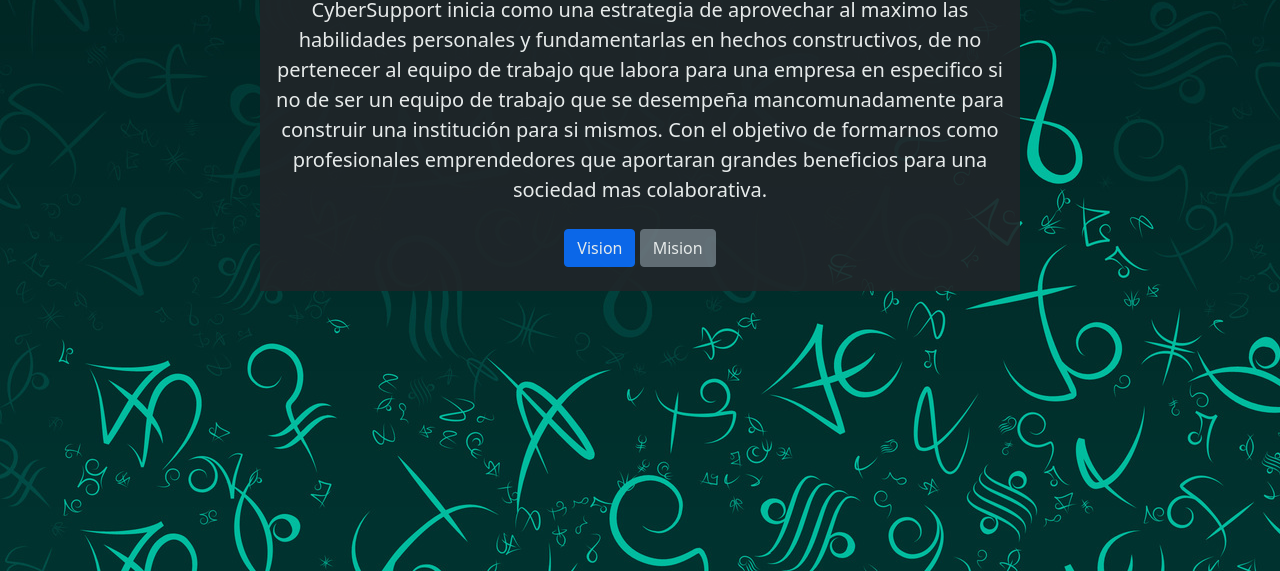
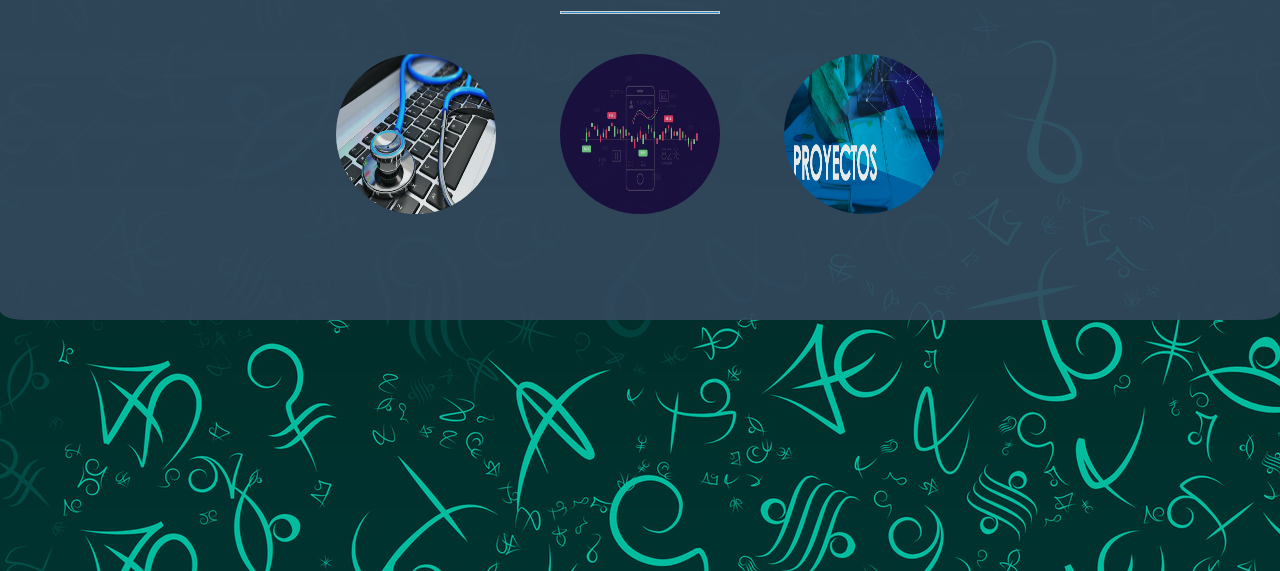
Before and after one commit to osdaguewar/CyberSopport, a website: page servicios.html in a window 1280 px wide. Shown: the part 229-800 px from the top of the page. Drawn offline with nearby package versions, Linux system fonts and the light colour scheme.

Commit message:
cabios en la pagina servicios

```diff
--- a/modificacion.css
+++ b/modificacion.css
@@ -188,3 +188,69 @@
     .ban-img-top{
       max-width: 100%;
     }
+
+    .team-section{
+      overflow: hidden;
+      text-align: center;
+      background: #34495E;
+      padding: 60px;
+      opacity: 0.9;
+      border-radius: 2%;
+    }
+
+    .team-section img{
+      width: 190px;
+      height: 180px;
+      width: 100%;
+    }
+
+    .team-section h1{
+      text-transform: uppercase;
+      margin-bottom: 60px;
+      color: white;
+      font-size: 40px;
+    }
+
+    .border{
+      display: block;
+      margin: auto;
+      width: 160px;
+      height: 3px;
+      background: #3498db;
+      margin-bottom: 40px;
+    }
+
+    .ps{
+      margin-bottom: 40px;
+    }
+
+    .ps a{
+      display: inline-block;
+      margin: 0 30px;
+      width: 160px;
+      height: 160px;
+      overflow: hidden;
+      border-radius: 50%;
+    }
+
+    .section{
+      width: 600px;
+      margin: auto;
+      font-size: 20px;
+      color: white;
+      text-align: justify;
+      height: 0;
+      overflow: hidden;
+    }
+
+    .section:target{
+      height: auto;
+    }
+
+    .name{
+      display: block;
+      margin-bottom: 30px;
+      text-align: center;
+      text-transform: uppercase;
+      font-size: 22px;
+    }
--- a/servicios.html
+++ b/servicios.html
@@ -82,26 +82,41 @@
 <br>
 <br>
 <br>
-<br>
-<br>
 
+<div class="team-section">
+  <h1>Te brindamos los mejores servicios</h1>
+  <span class="border"></span>
+  <div class="ps">
+    <a href="#soporte"><img src="imagenes/soporte.jpg" alt=""></a>
+    <a href="#trad"><img src="imagenes/trad.jpeg" alt=""></a>
+    <a href="#proyectos"><img src="imagenes/proyectos.png" alt=""></a>
+  </div>
 
+  <div class="section" id="soporte">
+  <span class="name">Soporte tecnico</span>
+  <span class="border"></span>
+  <p>
+    Para los efectos del impuesto sobre las ventas se considera servicio toda actividad, labor o trabajo prestado por una persona natural o jurídica, o por una sociedad de hecho, sin relación laboral con quien contrata la ejecución, que se concreta en una obligación de hacer, sin importar que en la misma predomine el factor material o intelectual, y que genera una contraprestación en dinero o en especie, independientemente de su denominación o forma de remuneración.
+  </p>
+</div>
 
-<main>
+ <div class="section" id="trad">
+  <span class="name">Asesorias</span>
+  <span class="border"></span>
+  <p>
+    Para los efectos del impuesto sobre las ventas se considera servicio toda actividad, labor o trabajo prestado por una persona natural o jurídica, o por una sociedad de hecho, sin relación laboral con quien contrata la ejecución, que se concreta en una obligación de hacer, sin importar que en la misma predomine el factor material o intelectual, y que genera una contraprestación en dinero o en especie, independientemente de su denominación o forma de remuneración.
+  </p>
+</div>
 
-  <section class="py-5 text-center container">
-    <div class="row py-lg-0">
-      <div class="col-lg-8 col-md-8 mx-auto bg-dark">
-        <h1 class="fw-light text-white">Conoce nuestra historia</h1>
-        <p class="lead text-white">CyberSupport inicia como una estrategia de aprovechar al maximo las habilidades personales y fundamentarlas en hechos constructivos, de no pertenecer al equipo de trabajo que labora para una empresa en especifico si no de ser un equipo de trabajo que se desempeña mancomunadamente para construir una institución para si mismos. Con el objetivo de formarnos como profesionales emprendedores que aportaran grandes beneficios para una sociedad mas colaborativa.</p>
-        <p>
-          <a href="#" class="btn btn-primary my-2">Vision</a>
-          <a href="#" class="btn btn-secondary my-2">Mision</a>
-        </p>
-      </div>
-    </div>
-  </section>
+ <div class="section" id="proyectos">
+  <span class="name">Desarrollo web</span>
+  <span class="border"></span>
+  <p>
+    Para los efectos del impuesto sobre las ventas se considera servicio toda actividad, labor o trabajo prestado por una persona natural o jurídica, o por una sociedad de hecho, sin relación laboral con quien contrata la ejecución, que se concreta en una obligación de hacer, sin importar que en la misma predomine el factor material o intelectual, y que genera una contraprestación en dinero o en especie, independientemente de su denominación o forma de remuneración.
+  </p>
+</div>
 
+</div>
 
 </body>
 </html>
```
Also changed, not shown: inversiones.html (+1 -1 lines).
